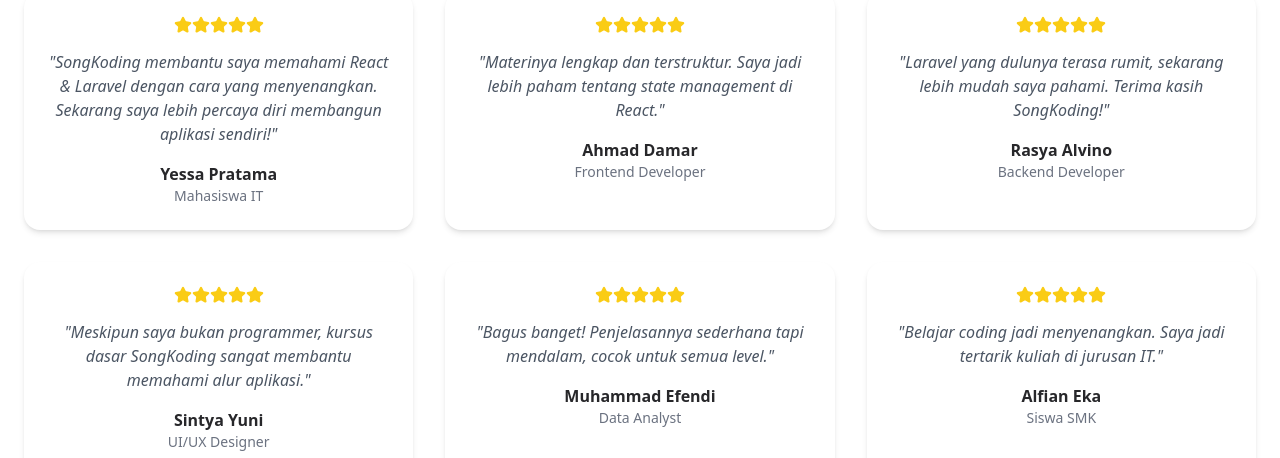
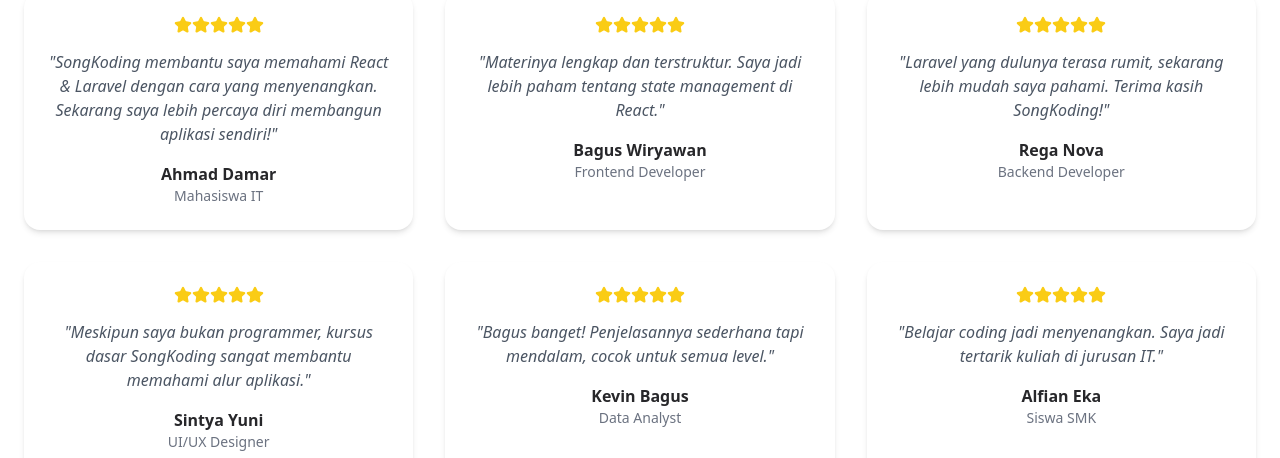
Before and after one commit to sasongcode/website-course, a React (Vite) app: page / in a window 1280 px wide. Shown: the part 4820-5278 px from the top of the page. Built offline with nearby package versions, Linux system fonts and the light colour scheme.

Commit message:
mengubah nama di data testi

```diff
--- a/src/data/DataTesti.ts
+++ b/src/data/DataTesti.ts
@@ -1,7 +1,7 @@
 export const testimonies = [
     {
       id: 1,
-      name: "Yessa Pratama",
+      name: "Ahmad Damar",
       role: "Mahasiswa IT",
       comment:
         "SongKoding membantu saya memahami React & Laravel dengan cara yang menyenangkan. Sekarang saya lebih percaya diri membangun aplikasi sendiri!",
@@ -9,7 +9,7 @@ export const testimonies = [
     },
     {
       id: 2,
-      name: "Ahmad Damar",
+      name: "Bagus Wiryawan",
       role: "Frontend Developer",
       comment:
         "Materinya lengkap dan terstruktur. Saya jadi lebih paham tentang state management di React.",
@@ -17,7 +17,7 @@ export const testimonies = [
     },
     {
       id: 3,
-      name: "Rasya Alvino",
+      name: "Rega Nova",
       role: "Backend Developer",
       comment:
         "Laravel yang dulunya terasa rumit, sekarang lebih mudah saya pahami. Terima kasih SongKoding!",
@@ -33,7 +33,7 @@ export const testimonies = [
     },
     {
       id: 5,
-      name: "Muhammad Efendi",
+      name: "Kevin Bagus",
       role: "Data Analyst",
       comment:
         "Bagus banget! Penjelasannya sederhana tapi mendalam, cocok untuk semua level.",
```
